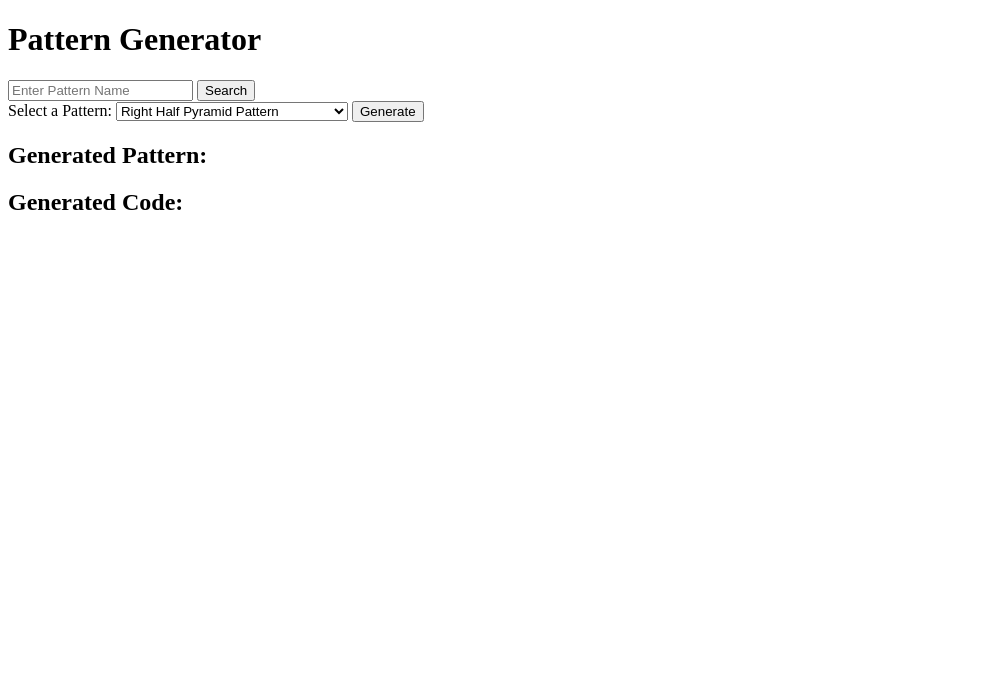
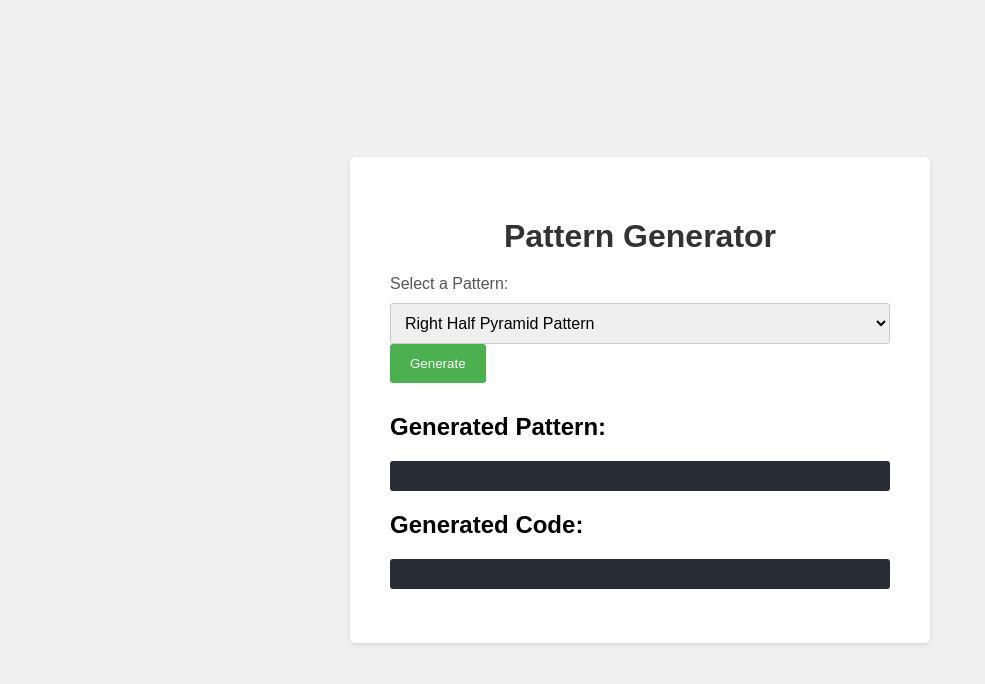
Before and after one commit to aryan-d174/pattern-generator, a plain HTML site: page index.html in a window 1280 px wide. Shown: the whole page, without its empty margins (0-985 px from the left). Drawn offline with Linux system fonts and the light colour scheme.

Commit message:
Update index.html

```diff
--- a/index.html
+++ b/index.html
@@ -5,18 +5,85 @@
     <meta name="viewport" content="width=device-width, initial-scale=1.0">
     <title>Pattern Generator</title>
     <style>
-        /* Your CSS styles here */
+        body {
+            font-family: sans-serif;
+            margin: 0;
+            padding: 0;
+            display: flex;
+            justify-content: center;
+            align-items: center;
+            min-height: 100vh;
+            background-color: #f0f0f0; /* Light Grey background */
+        }
+
+        .container {
+            background-color: #fff;
+            padding: 40px;
+            border-radius: 5px;
+            box-shadow: 0 2px 5px rgba(0, 0, 0, 0.1);
+            width: 500px; /* Set a maximum width for responsiveness */
+            max-width: 90%; /* Ensure it doesn't exceed 90% of viewport width */
+        }
+
+        h1 {
+            text-align: center;
+            margin-bottom: 20px;
+            color: #333; /* Darker text for better contrast */
+        }
+
+        label {
+            display: block;
+            margin-bottom: 10px;
+            color: #555;
+        }
+
+        select {
+            padding: 10px;
+            border: 1px solid #ccc;
+            border-radius: 3px;
+            width: 100%;
+            box-sizing: border-box;
+            font-size: 16px;
+        }
+
+        button {
+            background-color: #4CAF50;
+            color: white;
+            padding: 12px 20px;
+            border: none;
+            border-radius: 3px;
+            cursor: pointer;
+            transition: background-color 0.3s ease; /* Add hover effect */
+        }
+
+        button:hover {
+            background-color: #45a049;
+        }
+
+        pre {
+            background-color: #282c34; /* Darker background for code */
+            color: #fff;
+            padding: 15px;
+            border-radius: 3px;
+            overflow-x: auto;
+            font-size: 14px;
+            line-height: 1.4;
+        }
+
+        .output-section {
+            margin-top: 30px;
+        }
+
+        /* Optional: Add a subtle gradient to the background */
+        /* body {
+            background: linear-gradient(to bottom right, #f0f0f0, #e0e0e0);
+        } */
     </style>
 </head>
 <body>
 
     <div class="container">
         <h1>Pattern Generator</h1>
-
-        <div class="input-group">
-            <input type="text" id="patternName" placeholder="Enter Pattern Name" />
-            <button type="button" onclick="searchPattern()">Search</button>
-        </div>
 
         <label for="pattern">Select a Pattern:</label>
         <select id="pattern">
@@ -38,35 +105,28 @@
 
     <script>
         async function generatePattern() {
-            // Your existing generatePattern() function
-        }
-
-        async function searchPattern() {
-            const patternName = document.getElementById("patternName").value;
+            const pattern = document.getElementById("pattern").value;
 
             try {
-                const response = await fetch("/.netlify/functions/searchPattern", {
+                const response = await fetch("/.netlify/functions/pattern", {
                     method: "POST",
                     headers: { "Content-Type": "application/json" },
-                    body: JSON.stringify({ name: patternName })
+                    body: JSON.stringify({ pattern: pattern })
                 });
 
                 const data = await response.json();
 
-                if (data.pattern) {
-                    // Update the select element with the found pattern
-                    const select = document.getElementById("pattern");
-                    const option = document.createElement("option");
-                    option.value = data.pattern;
-                    option.text = data.pattern;
-                    select.appendChild(option);
-                    select.value = data.pattern; // Select the newly added option
+                if (data.pattern && data.code) {
+                    document.getElementById("output").textContent = `Desired Pattern:\n${data.pattern}`;
+                    document.getElementById("code").textContent = `Desired Code:\n${data.code}`;
                 } else {
-                    alert("Pattern not found!");
+                    document.getElementById("output").textContent = "Invalid pattern selection!";
+                    document.getElementById("code").textContent = "";
                 }
             } catch (error) {
-                console.error('Error searching for the pattern:', error);
-                alert("Error searching for pattern. Please try again.");
+                console.error('Error fetching the pattern:', error);
+                document.getElementById("output").textContent = "Error fetching pattern. Please try again.";
+                document.getElementById("code").textContent = "";
             }
         }
     </script>
```
